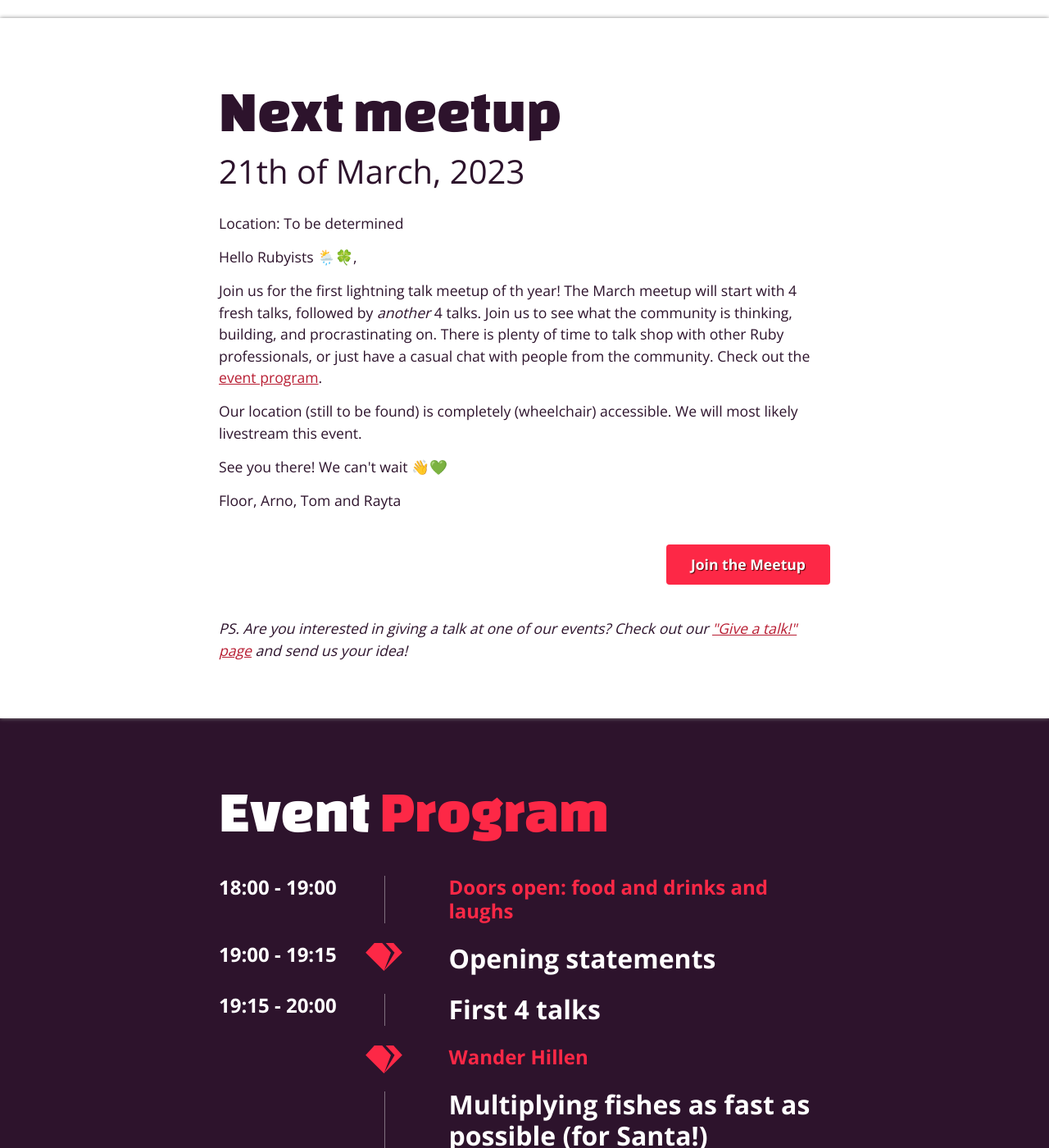
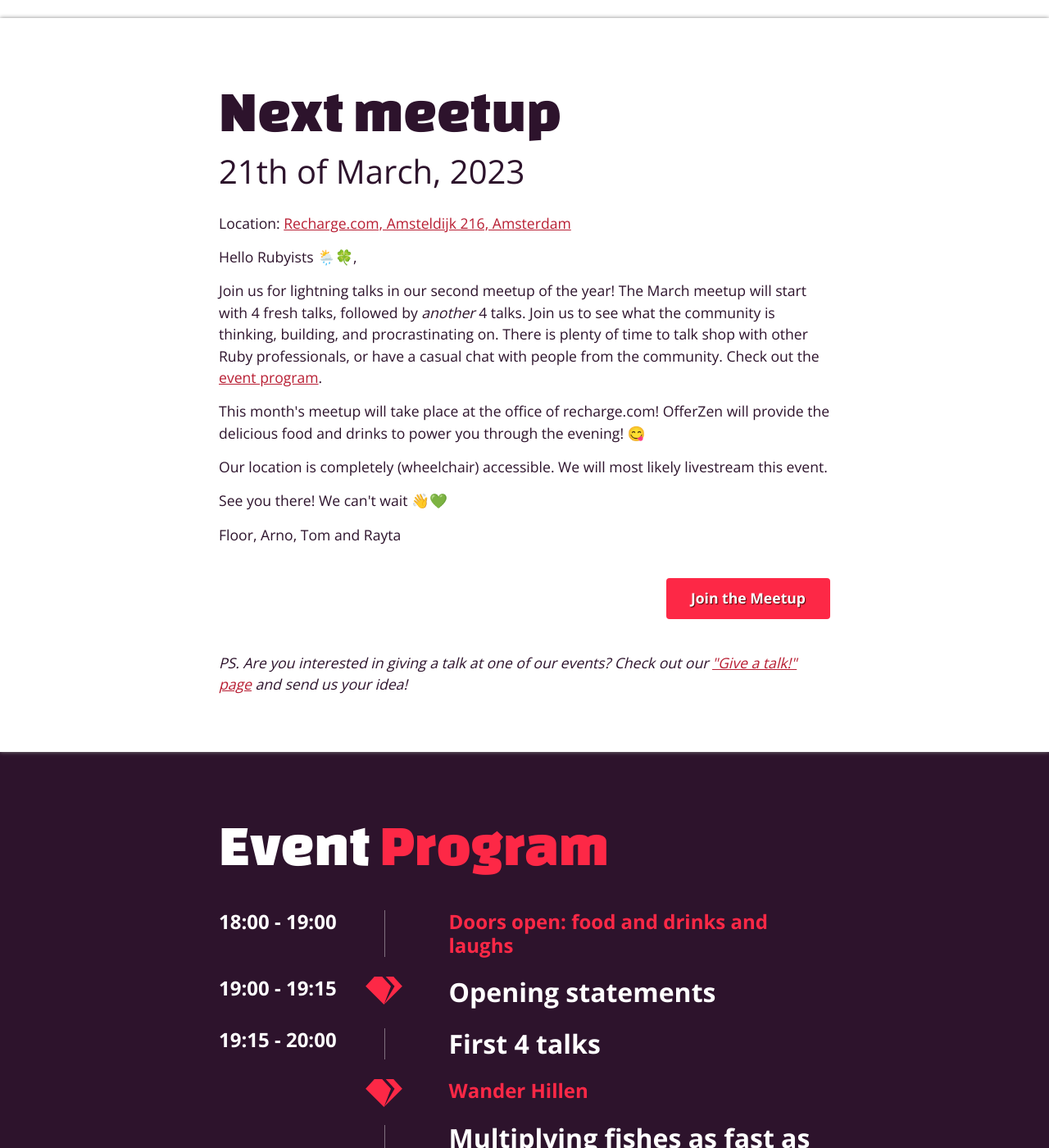
Before and after one commit to amsrb/amsrb.github.com, a Jekyll site: the page built from index.html, in a window 1280 px wide and 1400 px high, scrolled down 1166 px. Shown: the whole window at 82% size. Built offline with Jekyll 4.4.1, drawn with Linux system fonts in a browser that asks for light colours; some of the changed text lies outside the part shown.

Commit message:
Add talk of Amanda and David (#73)
Also, this updates some of the wording, adds a location and has an
(experimental) additional text to Amanda's entry.

```diff
--- a/index.html
+++ b/index.html
@@ -39,23 +39,19 @@
     <div class="wrap">
       <h2 class="big">Next meetup</h2>
       <p class="date">21th of March, 2023</p>
-      <p>Location: To be determined
-        {% comment%}
-        <a href="https://goo.gl/maps/34PYMFZeMHfQA8oAA">Reaktor, Looiersgracht 32, Amsterdam</a>
-        {% endcomment %}
+      <p>Location:
+        <a href="https://osm.org/go/0E4~opEAI--?node=2818476142">Recharge.com, Amsteldijk 216, Amsterdam</a>
       </p>
       <div class="text-content">
         <p>Hello Rubyists 🌦️🍀,</p>
 
-        <p>Join us for the first lightning talk meetup of th year! The March meetup will start with 4 fresh talks, followed by <em>another</em> 4 talks.
-          Join us to see what the community is thinking, building, and procrastinating on. There is plenty of time to talk shop with other Ruby professionals, or just have a casual chat with people from the community.
+        <p>Join us for lightning talks in our second meetup of the year! The March meetup will start with 4 fresh talks, followed by <em>another</em> 4 talks.
+          Join us to see what the community is thinking, building, and procrastinating on. There is plenty of time to talk shop with other Ruby professionals, or have a casual chat with people from the community.
           Check out the <a href="#program">event program</a>.</p>
 
-        {% comment %}
-        <p>This month's meetup will take place at the Reaktor's office! 🏢 OfferZen will provide the delicious food and drinks to power you through the evening! 😋</p>
-        {% endcomment %}
+        <p>This month's meetup will take place at the office of recharge.com! OfferZen will provide the delicious food and drinks to power you through the evening! 😋</p>
 
-        <p>Our location (still to be found) is completely (wheelchair) accessible. We will most likely livestream this event.</p>
+        <p>Our location is completely (wheelchair) accessible. We will most likely livestream this event.</p>
 
         <p>See you there! We can't wait 👋💚</p>
 
@@ -128,8 +124,9 @@
       <div class="entry entry-with-icon">
         <div class="time"></div>
         <div class="details">
-          <div class="entry-name speaker">You?</div>
-          <div class="title"><a href="mailto:contact@rubynl.org?subject=I'd like to give a lightning talk">Tell us</a> about your talk!</div>
+          <div class="entry-name speaker">Amanda Perino</div>
+          <div class="title">The Rails Foundation - what you can expect </div>
+          <div>The Rails Foundation was recently launched to support the Ruby on Rails community through improved documentation, events, marketing, and education, and Amanda Perino, the foundation's newly appointed Executive Director, is here to share what you can expect from the foundation in the year ahead.</div>
         </div>
       </div>
 
@@ -151,8 +148,8 @@
       <div class="entry entry-with-icon">
         <div class="time"></div>
         <div class="details">
-          <div class="entry-name speaker">You?</div>
-          <div class="title"><a href="mailto:contact@rubynl.org?subject=I'd like to give a lightning talk">Tell us</a> about your talk!</div>
+          <div class="entry-name speaker">David Kelly</div>
+          <div class="title">Looking forward instead of looking back - how we built a better circuit breaker</div>
         </div>
       </div>
 
```
